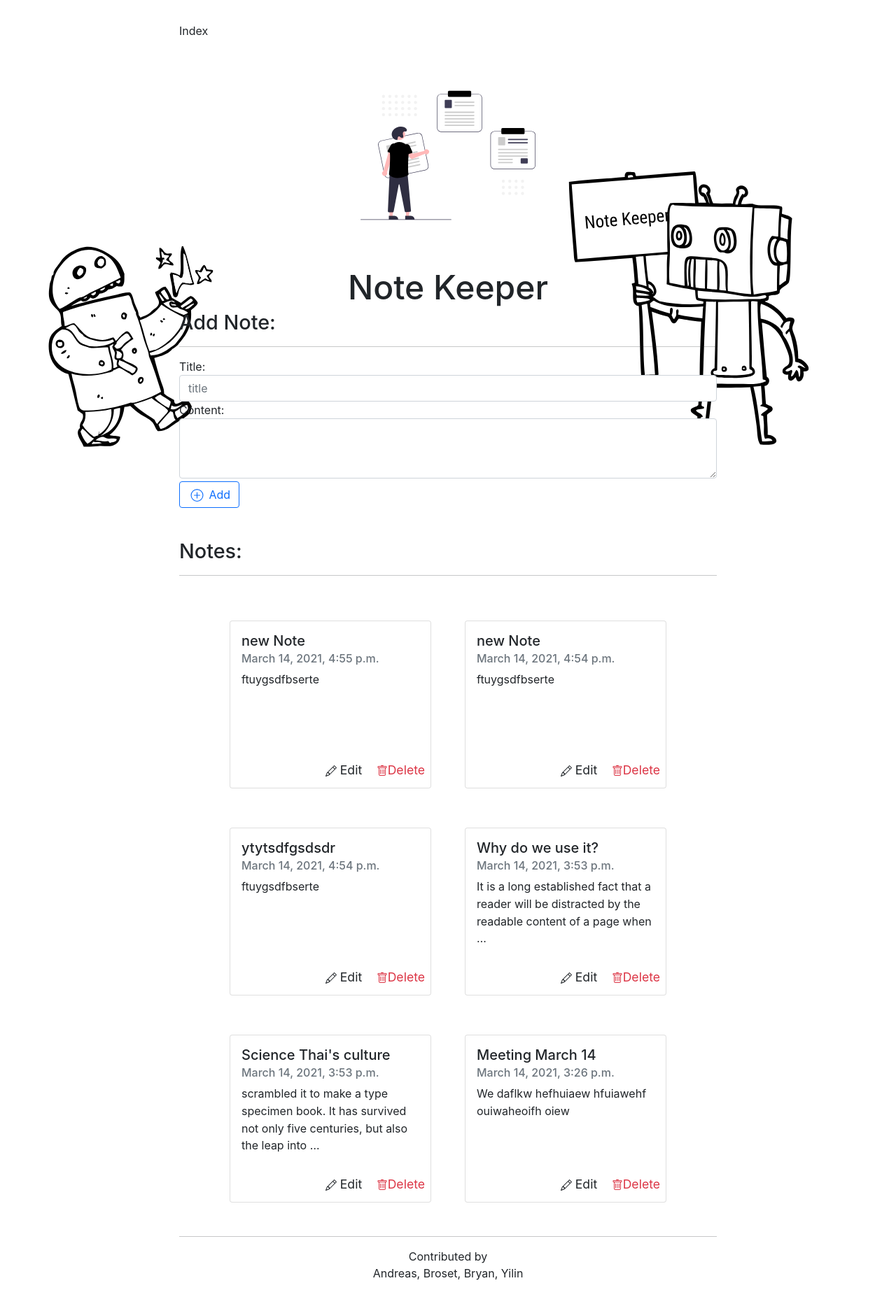
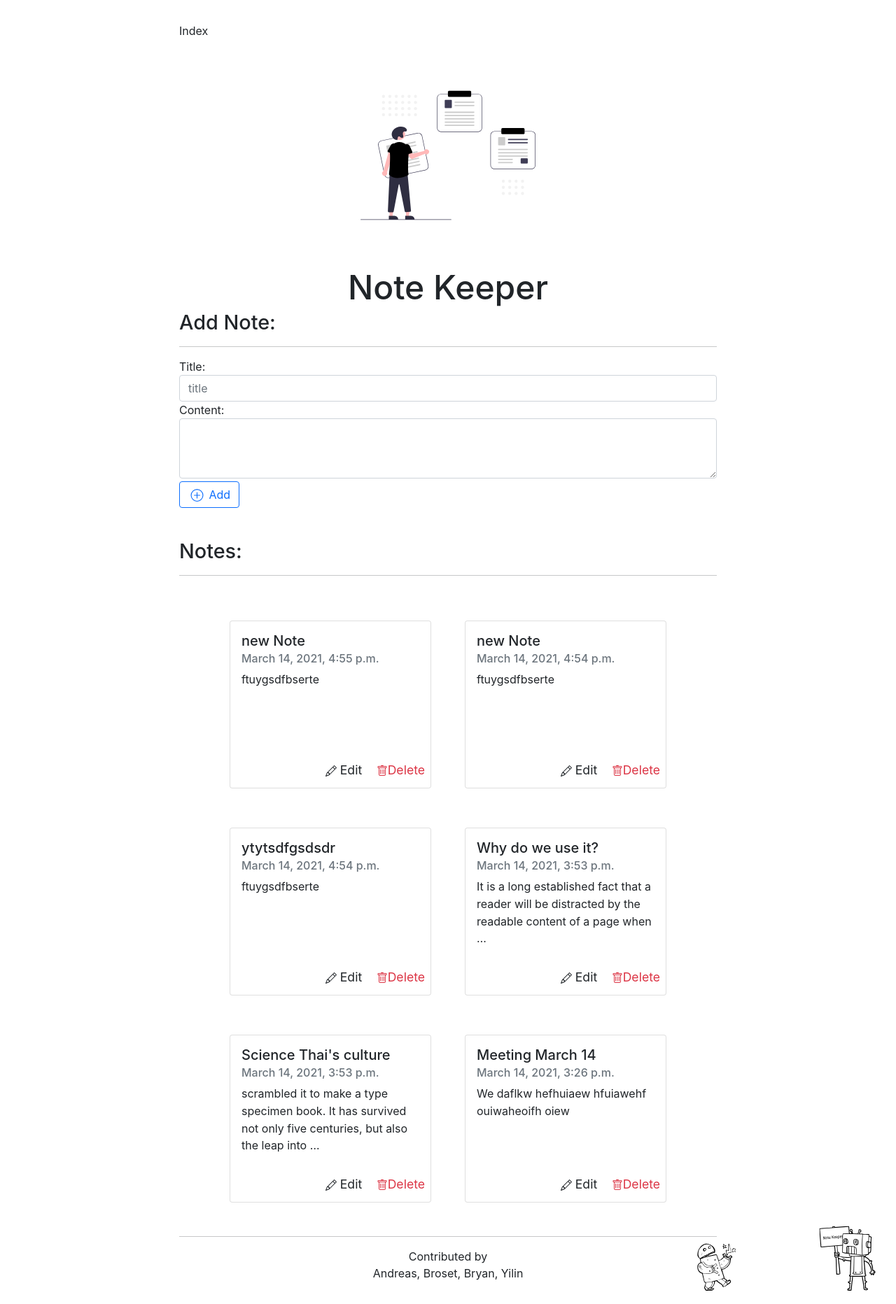
Before and after one commit to nonwiz0/mysite, a Django app: page /note_keeper/ in a window 1280 px wide. Shown: the whole page at 70% size. Run offline with Django 3.2, Linux system fonts and the light colour scheme; data comes from the database, SQL or seed files in the repository.

Commit message:
update background

```diff
--- a/note_keeper/static/note_keeper/style.css
+++ b/note_keeper/static/note_keeper/style.css
@@ -17,9 +17,13 @@ html {
 body {
     font-family: Inter, ui-sans-serif, system-ui, -apple-system, BlinkMacSystemFont, Segoe UI, Roboto, Helvetica Neue, Arial, Noto Sans, sans-serif, Apple Color Emoji, Segoe UI Emoji, Segoe UI Symbol, Noto Color Emoji;
     margin: 2em 2em 2em 2em;
-    background-color: #FFF;
-    background: white url("images/bg.svg") no-repeat;
-
+    /* background-color: #FFF; */
+    background: url("images/bg.svg");
+    background-repeat: no-repeat;
+    background-position: right bottom;
+    background-size: 300px;
+    margin-right: 200px;
+    /* background-attachment: scroll; */
 }
 
 h1 {
```
